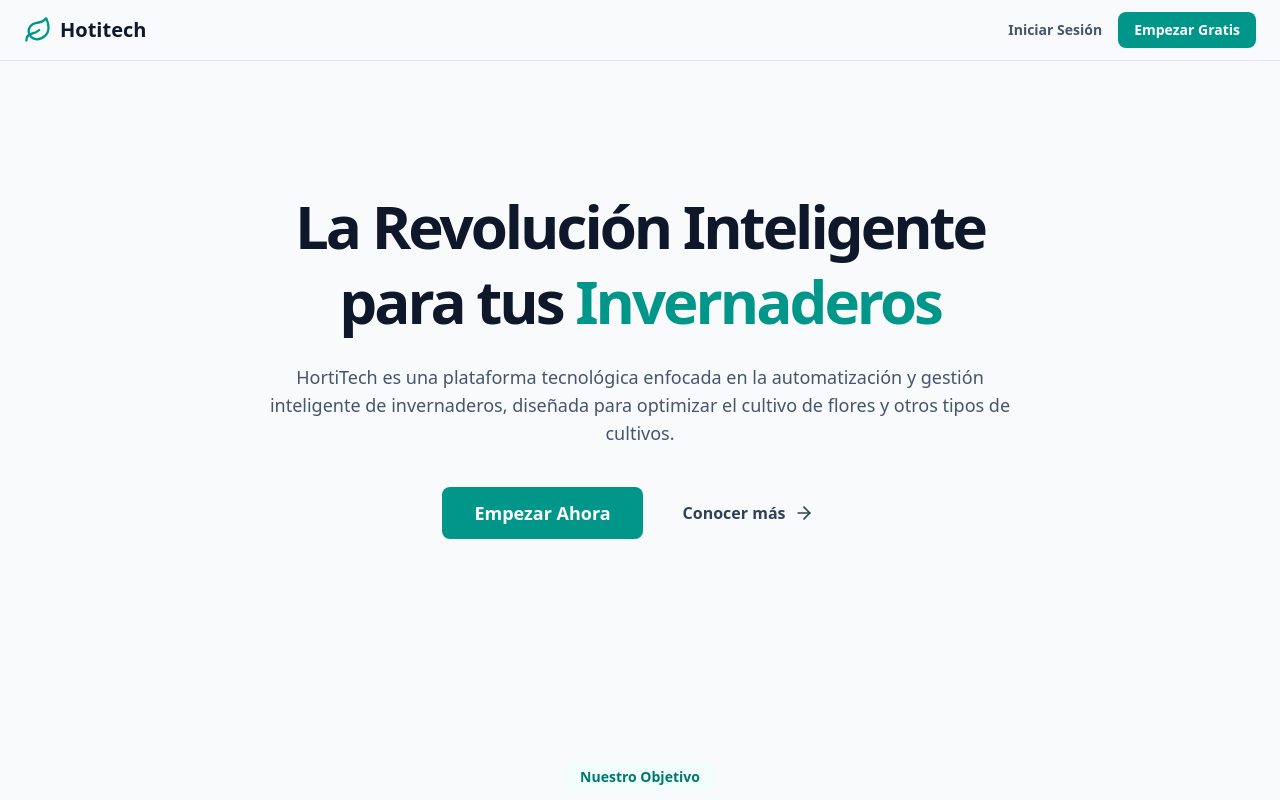
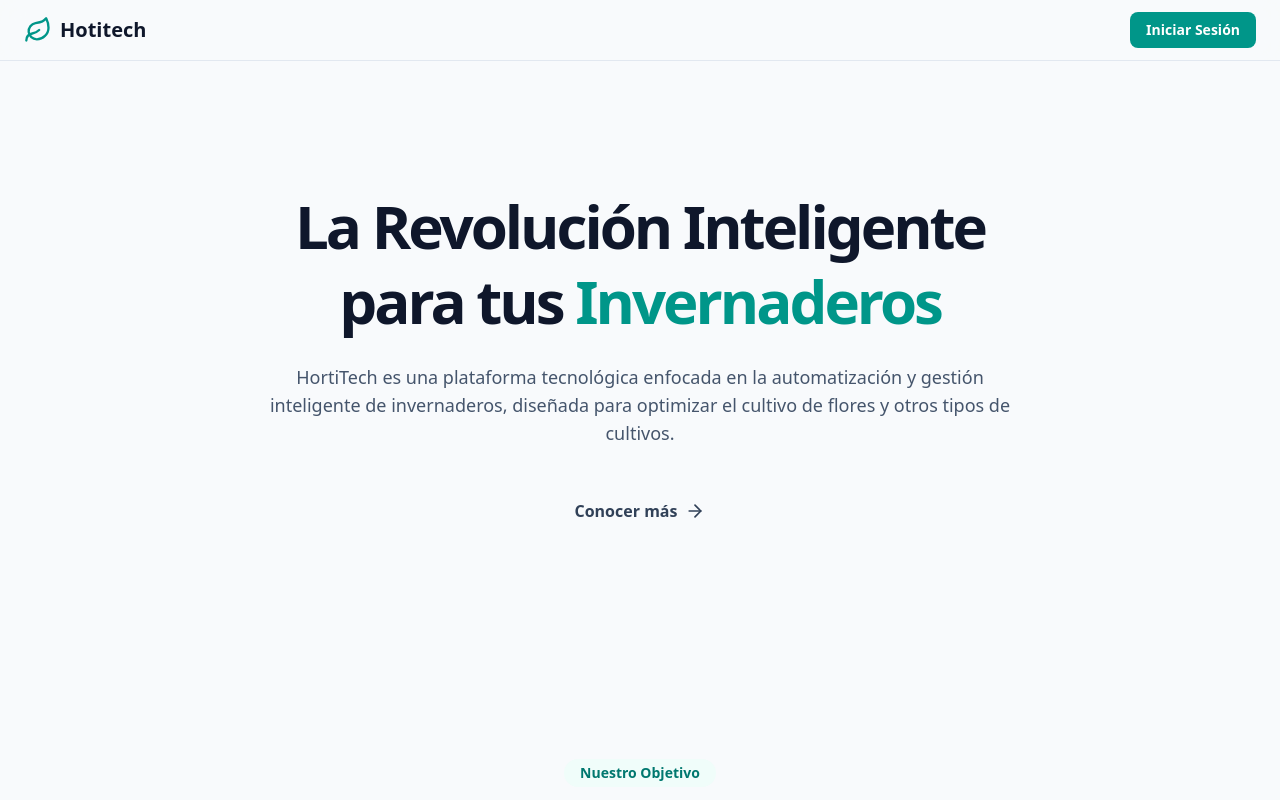
Before and after one commit to LinaMariaa2/frontend-proyecto, a Next.js app: page / in a window 1280 px wide. Shown: the top 800 px of the page. Built offline with nearby package versions, Linux system fonts and the light colour scheme; no server answers.

Commit message:
arreglo home

```diff
--- a/src/app/(public)/page.tsx
+++ b/src/app/(public)/page.tsx
@@ -36,12 +36,9 @@ const Header = (): JSX.Element => (
                 <span>Hotitech</span>
             </Link>
             <div className="flex items-center gap-4">
-                <Link href="/login" className="text-sm font-semibold text-slate-600 hover:text-slate-900 transition-colors">
+                {/* --- CAMBIO: Botón de CTA principal en el header --- */}
+                <Link href="/login" className="hidden sm:inline-block bg-teal-600 text-white text-sm font-bold py-2 px-4 rounded-lg hover:bg-teal-700 transition-colors">
                     Iniciar Sesión
-                </Link>
-                {/* --- CAMBIO: Botón de CTA principal en el header --- */}
-                <Link href="/register" className="hidden sm:inline-block bg-teal-600 text-white text-sm font-bold py-2 px-4 rounded-lg hover:bg-teal-700 transition-colors">
-                    Empezar Gratis
                 </Link>
             </div>
         </nav>
@@ -115,12 +112,6 @@ export default function HomePage(): JSX.Element {
             </motion.p>
             {/* --- CAMBIO: Botones de CTA más claros --- */}
             <motion.div variants={{ hidden: { opacity: 0, y: 20 }, visible: { opacity: 1, y: 0 } }} className="mt-10 flex flex-col sm:flex-row justify-center items-center gap-4">
-              <Link
-                href="/register"
-                className="bg-teal-600 text-white font-bold py-3 px-8 rounded-lg text-lg hover:bg-teal-700 transition-all duration-300 transform hover:scale-105"
-              >
-                Empezar Ahora
-              </Link>
               <Link
                 href="#features"
                 className="font-semibold text-slate-700 flex items-center gap-2 group py-3 px-6"
```
